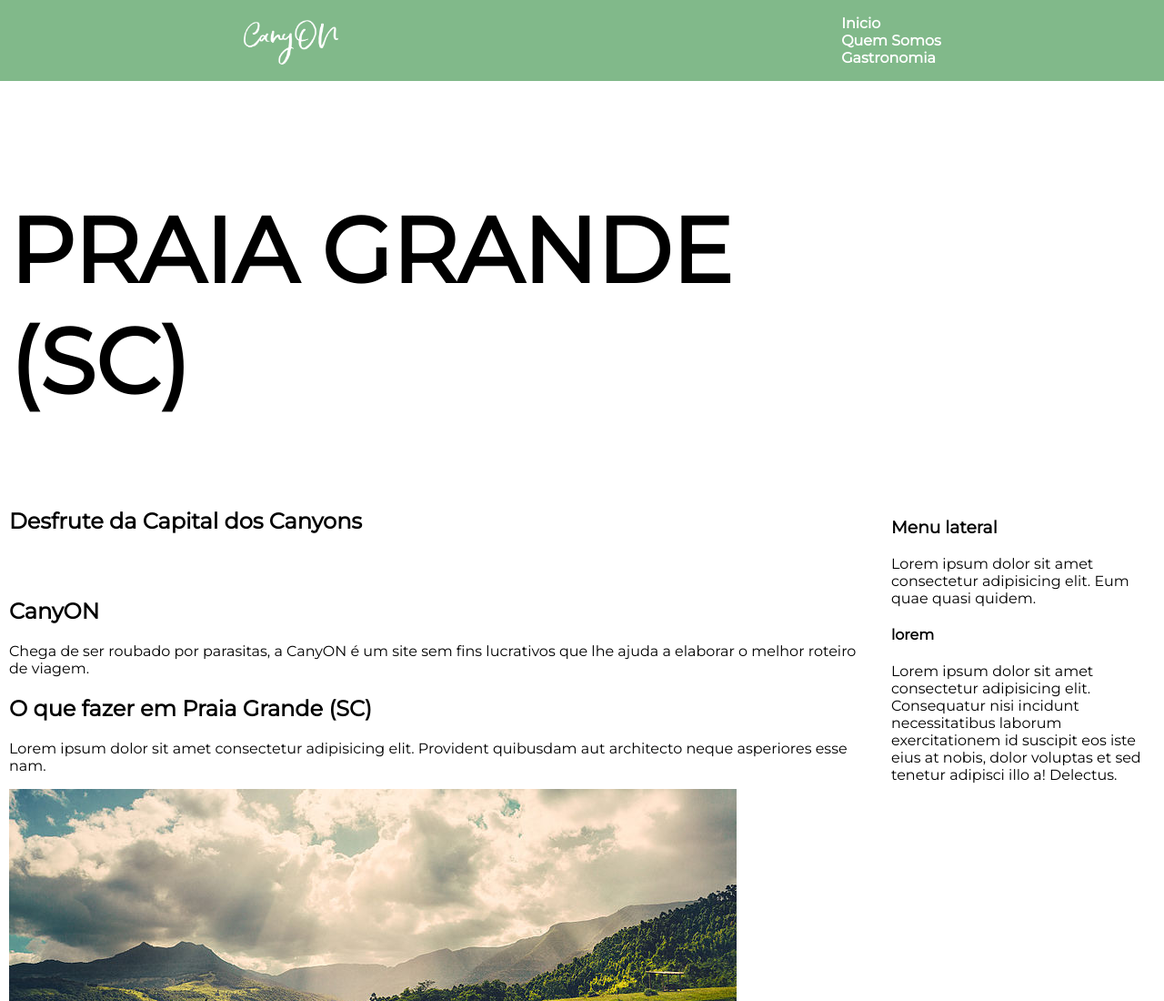
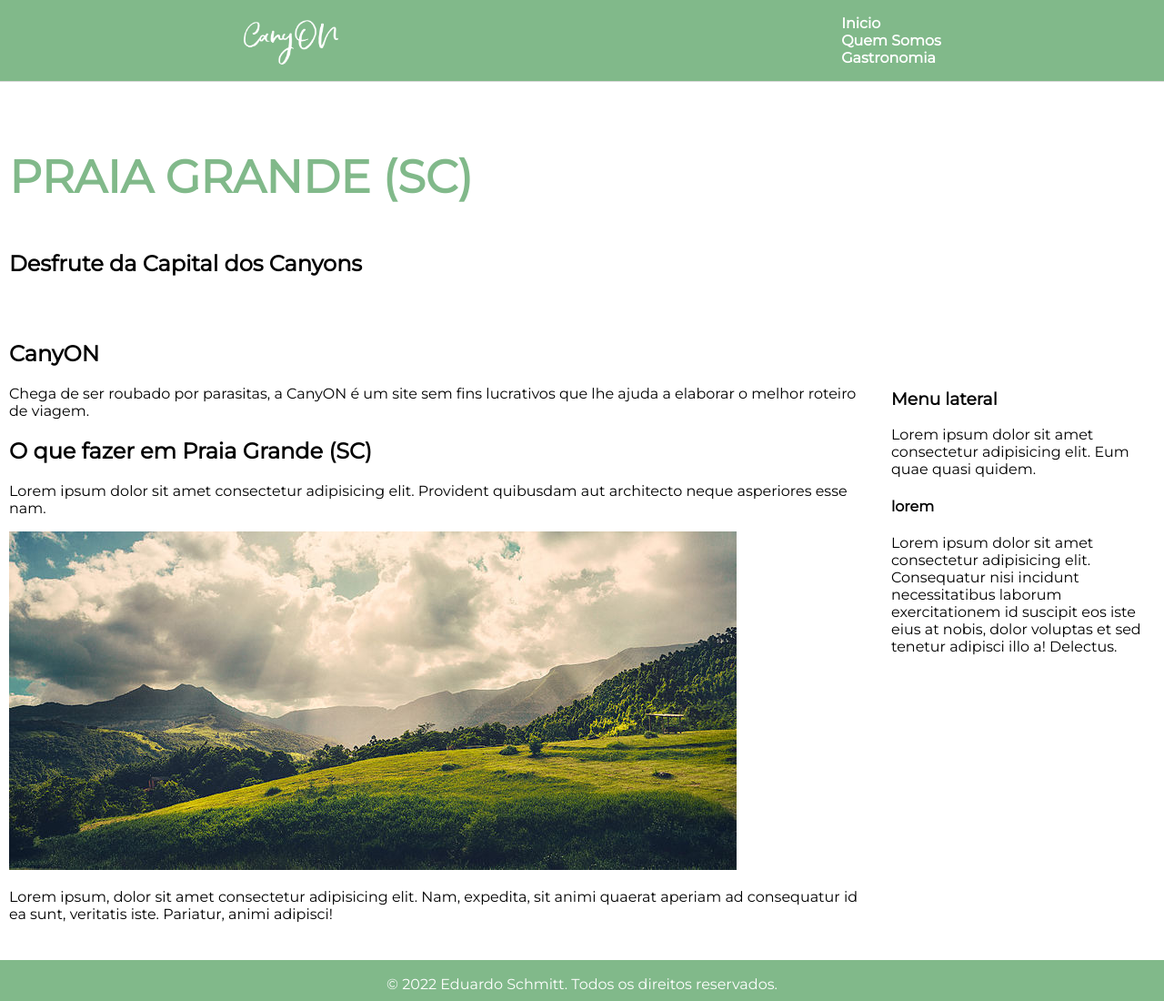
Before and after one commit to eduardoschmitt/CanyON, a plain HTML site: page index.html in a window 1280 px wide. Shown: the top 1100 px of the page at 91% size. Drawn offline with Linux system fonts and the light colour scheme.

Commit message:
Add files via upload

```diff
--- a/styles/style.css
+++ b/styles/style.css
@@ -20,6 +20,7 @@ body {
     grid-template-columns: 1fr 1fr;
     place-items: center;
     background-color: rgb(129, 185, 138);
+    box-shadow: 0 0 1px rgb(40, 40, 40);
 }
 
 .cabecalho img {
@@ -59,7 +60,8 @@ li a {
 
 /* =~=~=~=~ Escopo Lateral =~=~=~=~ */
 .introducao h1{
-    font-size: 100px;
+    font-size: 50px;
+    color: rgb(129, 185, 138);
 }
 
 .intro-frase {
```
